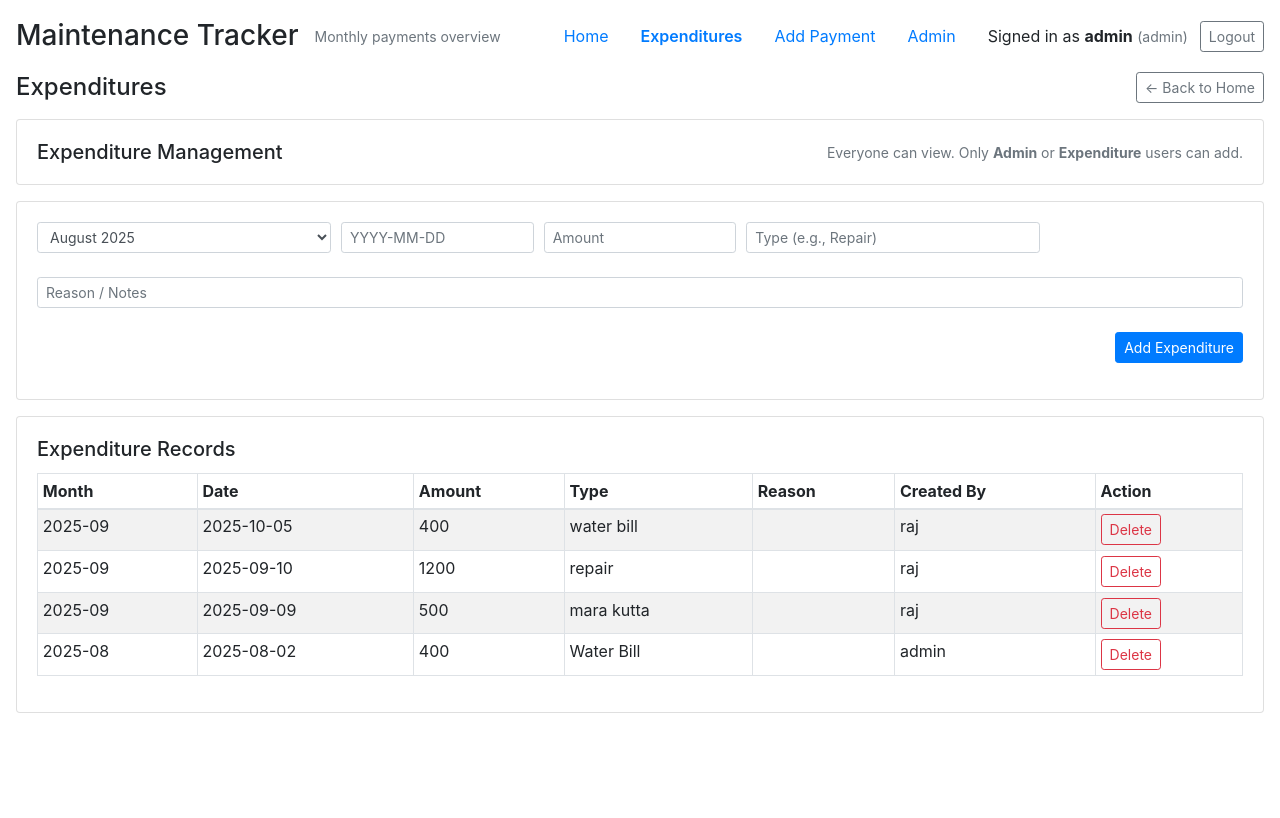
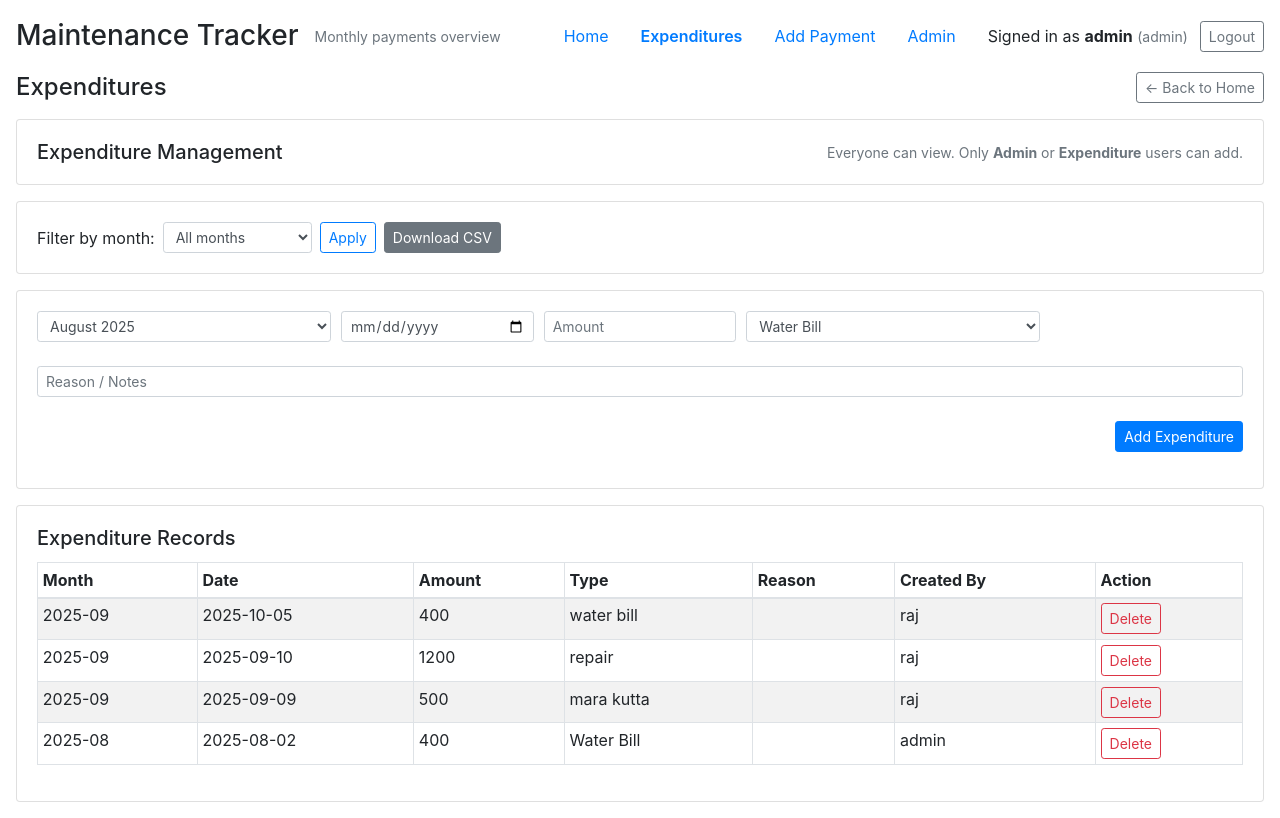
Before and after one commit to mohitraj/moderncity, a Flask app: page /expenditure in a window 1280 px wide. Before the commit the page ends 713 px from the top, so only its background shows below. Run offline with Flask 3, Linux system fonts and the light colour scheme; a user stored in the database is signed in; data comes from the database, SQL or seed files in the repository; both versions use the stored data as it was after the commit; some libraries are stand-ins or nearby versions.

Commit message:
filter added

```diff
--- a/app.py
+++ b/app.py
@@ -300,6 +300,7 @@ def delete_user(user_id):
 # - Only admin or expenditure role (or builtin admin) can POST (add)
 # - Deleting is admin-only
 # ----------------------
+# ---------- Expenditure routes (updated) ----------
 @app.route('/expenditure', methods=['GET','POST'])
 def expenditure():
     db = get_db()
@@ -328,10 +329,51 @@ def expenditure():
         flash('Expenditure recorded')
         return redirect(url_for('expenditure'))
 
-    # GET -> everyone can view the list
-    exp_rows = db.execute('SELECT * FROM expenditures ORDER BY month DESC, date DESC').fetchall()
+    # GET -> support optional month filter via query param ?month=YYYY-MM
+    selected_month = request.args.get('month')  # e.g. '2025-08' or None for all
+    if selected_month:
+        cur = db.execute('SELECT * FROM expenditures WHERE month = ? ORDER BY date DESC, id DESC', (selected_month,))
+    else:
+        cur = db.execute('SELECT * FROM expenditures ORDER BY month DESC, date DESC, id DESC')
+    exp_rows = cur.fetchall()
+
+    # month options for filter / form
     month_options = [(db_key, label) for _, db_key, label in MONTHS]
-    return render_template('expenditure.html', expenditures=exp_rows, months=month_options)
+    return render_template('expenditure.html',
+                           expenditures=exp_rows,
+                           months=month_options,
+                           selected_month=selected_month)
+
+@app.route('/expenditure/export')
+def export_expenditures():
+    """
+    Export expenditures to CSV. Optional query param: ?month=YYYY-MM
+    If month is provided, only that month's expenditures are exported; otherwise all.
+    """
+    db = get_db()
+    month = request.args.get('month')
+    if month:
+        cur = db.execute('SELECT month, date, amount, type, reason, created_by FROM expenditures WHERE month = ? ORDER BY date DESC, id DESC', (month,))
+        filename = f"expenditures_{month}.csv"
+    else:
+        cur = db.execute('SELECT month, date, amount, type, reason, created_by FROM expenditures ORDER BY month DESC, date DESC, id DESC')
+        filename = "expenditures_all.csv"
+
+    rows = cur.fetchall()
+    si = io.StringIO()
+    cw = csv.writer(si)
+    cw.writerow(['Month', 'Date', 'Amount', 'Type', 'Reason', 'Created By'])
+    for r in rows:
+        cw.writerow([
+            r['month'],
+            r['date'] if r['date'] else '',
+            r['amount'] if r['amount'] is not None else '',
+            r['type'] or '',
+            r['reason'] or '',
+            r['created_by'] or ''
+        ])
+    output = si.getvalue()
+    return Response(output, mimetype='text/csv', headers={'Content-Disposition': f'attachment; filename="{filename}"'})
 
 @app.route('/expenditure/delete/<int:exp_id>')
 @require_roles('admin')
--- a/templates/expenditure.html
+++ b/templates/expenditure.html
@@ -3,9 +3,7 @@
 
 <div class="d-flex justify-content-between align-items-center mb-3">
   <h4 class="mb-0">Expenditures</h4>
-  <a href="{{ url_for('index') }}" class="btn btn-sm btn-outline-secondary">
-    ← Back to Home
-  </a>
+  <a href="{{ url_for('index') }}" class="btn btn-sm btn-outline-secondary">← Back to Home</a>
 </div>
 
 <div class="card mb-3">
@@ -17,37 +15,133 @@
   </div>
 </div>
 
-{# Show add form only if authorized #}
+{# Filter row: GET form to select month and a download button #}
+<div class="card mb-3">
+  <div class="card-body">
+    <form method="get" class="form-inline">
+      <label class="mr-2">Filter by month:</label>
+      <div class="form-group mr-2">
+        <select name="month" class="form-control form-control-sm">
+          <option value="">All months</option>
+          {% for value, label in months %}
+            <option value="{{ value }}" {% if selected_month == value %}selected{% endif %}>{{ label }}</option>
+          {% endfor %}
+        </select>
+      </div>
+      <button class="btn btn-sm btn-outline-primary mr-2">Apply</button>
+
+      {# Download CSV button respects the currently selected month #}
+      <a id="downloadCsvBtn"
+         href="{{ url_for('export_expenditures') }}{% if selected_month %}?month={{ selected_month }}{% endif %}"
+         class="btn btn-sm btn-secondary"
+         title="Download CSV of shown data">
+        Download CSV
+      </a>
+    </form>
+  </div>
+</div>
+
+{# Add form - visible only to authorized users #}
 {% if session.username == 'admin' or session.role == 'admin' or session.role == 'expenditure' %}
 <div class="card mb-3">
   <div class="card-body">
-    <form method="post" class="form-row">
+    <form method="post" class="form-row" id="addExpenditureForm">
       <div class="form-group col-md-3">
         <label class="sr-only">Month</label>
-        <select name="month" class="form-control form-control-sm">
+        <select name="month" class="form-control form-control-sm" required>
           {% for value, label in months %}
             <option value="{{ value }}">{{ label }}</option>
           {% endfor %}
         </select>
       </div>
+
       <div class="form-group col-md-2">
-        <input name="date" class="form-control form-control-sm" placeholder="YYYY-MM-DD">
+        <!-- Date picker -->
+        <label class="sr-only">Date</label>
+        <input name="date" type="date" class="form-control form-control-sm" placeholder="YYYY-MM-DD">
       </div>
+
       <div class="form-group col-md-2">
-        <input name="amount" class="form-control form-control-sm" placeholder="Amount" required>
+        <label class="sr-only">Amount</label>
+        <input name="amount" type="number" min="0" step="1" class="form-control form-control-sm" placeholder="Amount" required>
       </div>
+
       <div class="form-group col-md-3">
-        <input name="type" class="form-control form-control-sm" placeholder="Type (e.g., Repair)">
+        <label class="sr-only">Type</label>
+        <select name="type" id="expTypeSelect" class="form-control form-control-sm">
+          <option value="Water Bill">Water Bill</option>
+          <option value="Electricity Bill">Electricity Bill</option>
+          <option value="Safaiwala">Safaiwala</option>
+          <option value="Other">Other (type below)</option>
+        </select>
       </div>
+
+      <div class="form-group col-md-12 mt-2" id="otherTypeWrapper" style="display:none;">
+        <input name="type_other" id="typeOtherInput" class="form-control form-control-sm" placeholder="Specify other type (e.g., Tools, Materials)">
+        <small class="text-muted">If you selected "Other", enter the custom type here. Otherwise leave blank.</small>
+      </div>
+
       <div class="form-group col-md-12 mt-2">
         <input name="reason" class="form-control form-control-sm" placeholder="Reason / Notes">
       </div>
+
       <div class="form-group col-md-12 text-right mt-2">
         <button class="btn btn-sm btn-primary">Add Expenditure</button>
       </div>
     </form>
   </div>
 </div>
+
+<script>
+  // Toggle the "Other" input when user selects Other
+  document.addEventListener('DOMContentLoaded', function() {
+    var typeSelect = document.getElementById('expTypeSelect');
+    var otherWrapper = document.getElementById('otherTypeWrapper');
+    var otherInput = document.getElementById('typeOtherInput');
+    var addForm = document.getElementById('addExpenditureForm');
+
+    function toggleOther() {
+      if(!typeSelect) return;
+      if (typeSelect.value === 'Other') {
+        otherWrapper.style.display = 'block';
+        otherInput.required = true;
+      } else {
+        otherWrapper.style.display = 'none';
+        otherInput.required = false;
+        otherInput.value = '';
+      }
+    }
+
+    // Initialize visibility
+    toggleOther();
+
+    if (typeSelect) {
+      typeSelect.addEventListener('change', toggleOther);
+    }
+
+    // On submit, if Other is used, set the value of a hidden field 'type' to the typed value
+    addForm.addEventListener('submit', function(e){
+      // make sure 'type' parameter sent to server has custom value if Other chosen
+      if (typeSelect.value === 'Other') {
+        // create/replace a hidden input named 'type' with otherInput's value
+        var existing = document.querySelector('input[name="type"][type="hidden"]');
+        if (existing) existing.parentNode.removeChild(existing);
+        var hidden = document.createElement('input');
+        hidden.type = 'hidden';
+        hidden.name = 'type';
+        hidden.value = otherInput.value || 'Other';
+        addForm.appendChild(hidden);
+        // also remove the select's name so it doesn't override (optional)
+        typeSelect.removeAttribute('name');
+      }
+      // If not Other, ensure select has name 'type' (in case it was removed previously)
+      else {
+        if (!typeSelect.getAttribute('name')) typeSelect.setAttribute('name','type');
+      }
+    });
+  });
+</script>
+
 {% else %}
 <div class="alert alert-info">
   You can view expenditures here. To add expenditures, sign in with an account that has the
@@ -55,9 +149,10 @@
 </div>
 {% endif %}
 
+{# Records table #}
 <div class="card">
   <div class="card-body">
-    <h5 class="card-title">Expenditure Records</h5>
+    <h5 class="card-title">Expenditure Records {% if selected_month %} — {{ selected_month }}{% endif %}</h5>
     <table class="table table-sm table-striped table-bordered">
       <thead>
         <tr>
@@ -89,10 +184,32 @@
             {% endif %}
           </td>
         </tr>
+        {% else %}
+        <tr>
+          <td colspan="7" class="text-center text-muted">No expenditures found.</td>
+        </tr>
         {% endfor %}
       </tbody>
     </table>
   </div>
 </div>
 
+<!-- small script to make Download CSV link reflect selected month immediately (optional UX improvement) -->
+<script>
+document.addEventListener('DOMContentLoaded', function(){
+  var monthSelect = document.querySelector('form.form-inline select[name="month"]');
+  var downloadBtn = document.getElementById('downloadCsvBtn');
+  if(monthSelect && downloadBtn){
+    monthSelect.addEventListener('change', function(){
+      var base = "{{ url_for('export_expenditures') }}";
+      if(this.value){
+        downloadBtn.href = base + '?month=' + encodeURIComponent(this.value);
+      } else {
+        downloadBtn.href = base;
+      }
+    });
+  }
+});
+</script>
+
 {% endblock %}
```
Also changed, not shown: maintenance.db.
